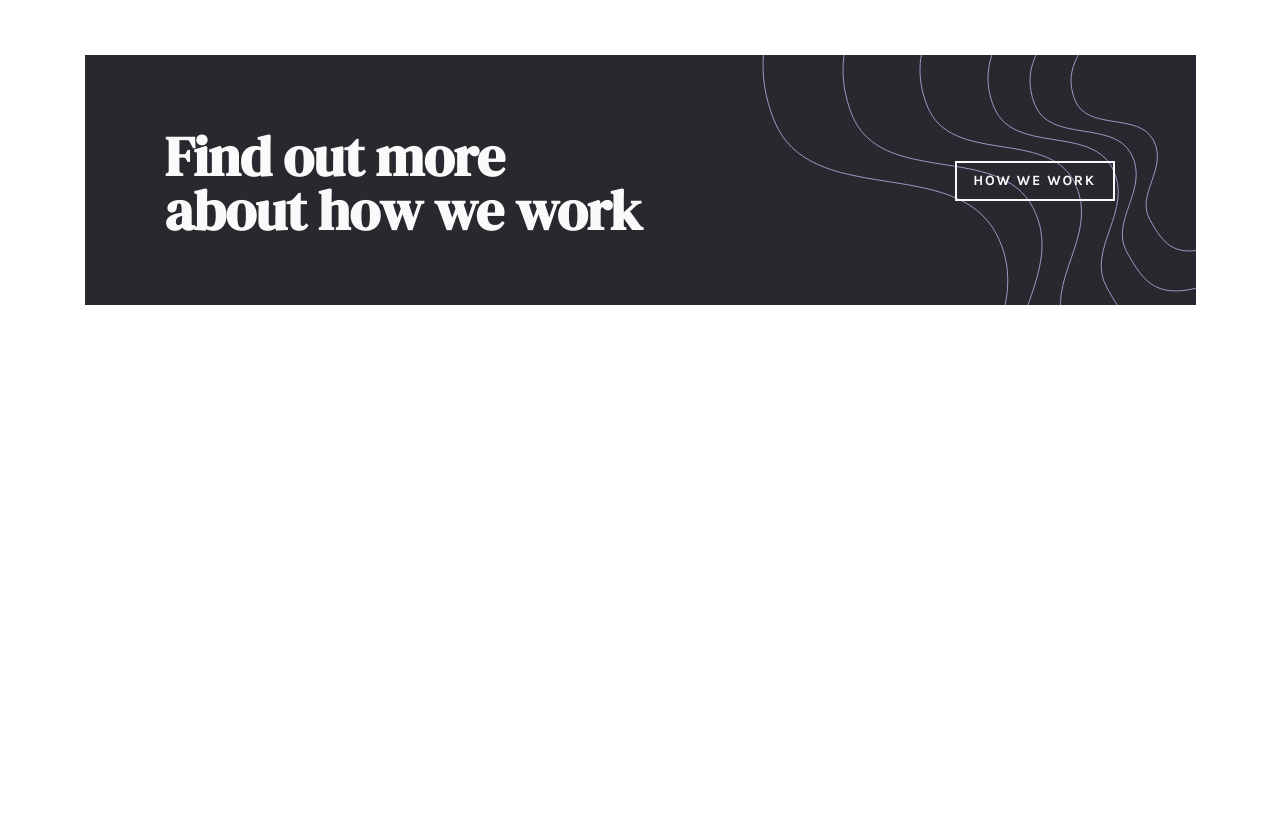
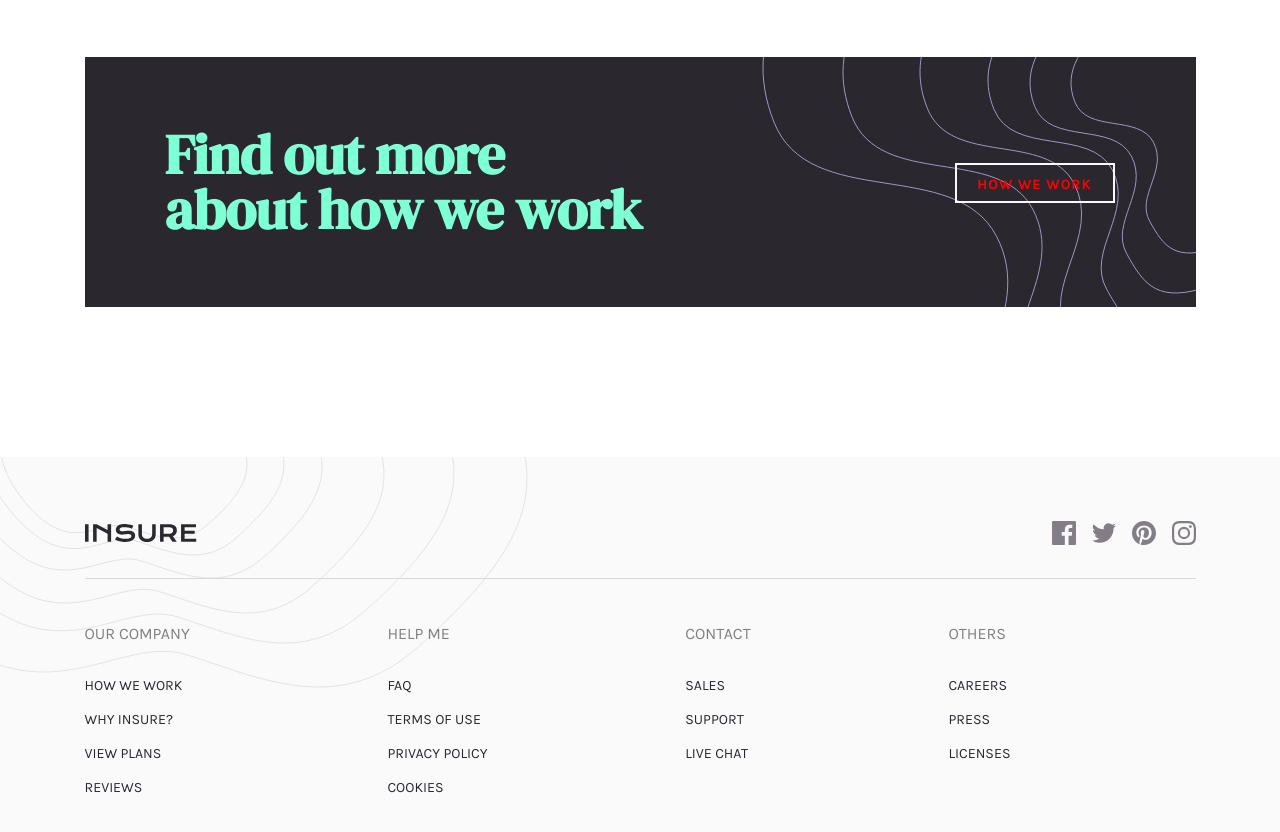
Before and after one commit to VictorKevz/insure-homepage, a React (Vite) app: page / in a window 1280 px wide. Shown: the part 1560-2392 px from the top of the page. Before the commit the page ends 1865 px from the top, so only its background shows below. Built offline with nearby package versions, Linux system fonts and the light colour scheme.

Commit message:
Full page

```diff
--- a/src/App.jsx
+++ b/src/App.jsx
@@ -3,6 +3,7 @@ import "./App.css"
 import Navbar from "./components/Navbar"
 import Hero from "./components/Hero"
 import Features from "./components/Features/Features"
+import Footer from "./components/Footer/Footer"
 
 
 
@@ -15,6 +16,7 @@ function App() {
           <Navbar/>
           <Hero/>
           <Features/>
+          <Footer/>
         </div>
       </div>
     </main>
--- a/src/components/Features/Features.jsx
+++ b/src/components/Features/Features.jsx
@@ -36,7 +36,7 @@ function Features() {
         </div>
         <div className="cta-container">
             <h4 className="cta-title">Find out more <br/>about how we work</h4>
-            <a href="" className="cta link">How we work</a>
+            <a className="cta link">How we work</a>
         </div>
       </div>
     </div>
--- /dev/null
+++ b/src/components/Footer/Data.jsx
@@ -0,0 +1,27 @@
+
+
+
+const footerLinks = [
+    {
+        id:1,
+        name:"Our company",
+        links:["How we work","Why Insure?","View plans","Reviews"]
+    },
+    {
+        id:2,
+        name:"Help me",
+        links:["FAQ","Terms of use","Privacy policy","Cookies" ]
+    },
+    {
+        id:3,
+        name:"Contact",
+        links:[" Sales","Support","Live chat"]
+    },
+    {
+        id:4,
+        name:"Others",
+        links:["Careers","Press","Licenses"]
+    },
+]
+
+export default footerLinks;
--- /dev/null
+++ b/src/components/Footer/Footer.jsx
@@ -0,0 +1,57 @@
+import React from "react";
+import "../css/footer.css";
+import logo from "../../assets/images/logo.svg";
+import fb from "../../assets/images/icon-facebook.svg";
+import ig from "../../assets/images/icon-instagram.svg";
+import pin from "../../assets/images/icon-pinterest.svg";
+import twitter from "../../assets/images/icon-twitter.svg";
+import footerLinks from "./Data";
+
+function Footer() {
+  return (
+    <div className="footer wrapper">
+      <div className="footer-container">
+        <div className="footer-logo-container-socials">
+          <img src={logo} alt="footer-logo" className="footer-logo" />
+          <div className="social-icons-container">
+            <img src={fb} alt="facebook-icon" className="footer-icon" />
+            <img src={twitter} alt="twitter-icon" className="footer-icon" />
+            <img src={pin} alt="pinterest-icon" className="footer-icon" />
+            <img src={ig} alt="instagram-icon" className="footer-icon" />
+          </div>
+        </div>
+        <ul className="footer-links-container">
+          {footerLinks.map((obj) => {
+            let footerClassName;
+            if (obj.id === 1) {
+              footerClassName = "first";
+            }
+            if (obj.id === 2) {
+              footerClassName = "second";
+            }
+            if (obj.id === 3) {
+              footerClassName = "third";
+            }
+            else{
+              footerClassName = "fourth"
+            }
+            return (
+              <li key={obj.id} className={`link-name ${footerClassName}`}>
+                {obj.name}
+                <ul className="footer-link">
+                  {obj.links.map((link, index) => (
+                    <li key={index} className="link-item">
+                      {link}
+                    </li>
+                  ))}
+                </ul>
+              </li>
+            );
+          })}
+        </ul>
+      </div>
+    </div>
+  );
+}
+
+export default Footer;
--- a/src/components/css/features.css
+++ b/src/components/css/features.css
@@ -24,7 +24,7 @@
   justify-content: space-between;
   align-items: center;
   margin-top: 7.9rem;
-  padding-bottom: 15.3rem;
+  padding-bottom: 15.5rem;
 }
 .feature-item,
 .feature-text-container {
@@ -88,12 +88,14 @@ margin-left: 12px;
 }
 .cta-title{
     font-size: 5.6rem;
-    margin-top: 7px;
-    line-height: .96;
-    letter-spacing: -.057rem;
+    margin-top: 1px;
+    line-height: .98;
+    letter-spacing: -.058rem;
+    color: aquamarine;
 }
 .cta.link{
     width: 16rem;
     margin-right: 1px;
     margin-top: 1px;
+    padding-top: 4px;
 }
--- a/src/components/css/footer.css
+++ b/src/components/css/footer.css
@@ -0,0 +1,76 @@
+.footer{
+    /* justify-content: center; */
+    min-height: 393px;
+    margin-top: 15rem;
+    padding-top: 6.4rem;
+    background-image: url("../../assets/images/bg-pattern-footer-desktop.svg");
+    background-color: #FAFAFA;
+    background-repeat: no-repeat;
+    background-position: top left;
+}
+.footer-container{
+    max-width: 1111px;
+    width: 100%;
+    display: flex;
+    flex-direction: column;
+}
+.footer-logo-container-socials{
+    display: flex;
+    align-items: center;
+    justify-content: space-between;
+    padding-bottom: 3.3rem;
+    border-bottom: 1px solid #D9D9D9;
+}
+.social-icons-container{
+    display: flex;
+    align-items: center;
+    gap: 1.6rem;
+}
+.footer-links-container{
+    max-width: 926px;
+    width: 100%;
+    display: flex;
+    justify-content: space-between;
+    align-items: flex-start;
+    margin-top: 4.5rem;
+}
+.link-name{
+    font-size: 1.6rem;
+    color: #817F82;
+    font-weight: 400;
+
+}
+/* .link-name.first{
+    margin-right: 18rem;
+}
+.link-name.second{
+    margin-right: 22.3rem;
+}
+.link-name.third{
+    margin-right: 22rem;
+} */
+.footer-link{
+    margin-top: 3.4rem;
+    display: flex;
+    flex-direction: column;
+    gap: 1.7rem;
+
+}
+.link-item{
+    color: var(--Very-Dark-Violet);
+    color: #2A2734;
+    font-weight: 400;
+}
+
+
+/* .footer-icon:hover{
+transform: scale(1.3);
+display: flex;
+justify-content: center;
+align-items: center;
+border: 1px solid var(--Dark-Violet);
+border-radius: 50%;
+padding: 5px;
+transition:all ease-in;
+cursor: pointer;
+} */
--- a/src/components/css/hero.css
+++ b/src/components/css/hero.css
@@ -33,6 +33,7 @@
 .bottom-line{
     position: absolute;
     bottom: -43.3rem;
+    background-color: #B1A4B2;
 }
 .hero-text-container{
     display: flex;
--- a/src/components/css/navbar.css
+++ b/src/components/css/navbar.css
@@ -23,11 +23,9 @@
 .nav-link{
     display: flex;
     align-items: center;
-    text-transform: uppercase;
-    font-size: 1.42rem;
     letter-spacing: 1.7px;
     margin-top: 2px;
-    width: fit-content;
+
 }
 .nav-link:nth-child(1){
     margin-right: 2.25rem;
@@ -61,3 +59,28 @@
     display: none;
 
 }
+
+/* ACTIVE STATES */
+.nav-link:not(.nav-link.link):before{
+    content: "";
+    position: absolute;
+    width: 100%;
+    height: 3px;
+    background-color: var(--Dark-Violet);
+    left: 0;
+    bottom: -3px;
+    transform: scale(0);
+    transition: .3s ease-in-out;
+}
+.nav-link:not(.nav-link.link):hover::before{
+    transform: scale(1);
+}
+.nav-link:hover{
+color: var(--Very-Dark-Violet);
+}
+.nav-link.link:hover{
+    background-color: var(--Very-Dark-Violet);
+    color: var(--Very-Light-Gray);
+    transform: scale(1.1);
+
+}
--- a/src/index.css
+++ b/src/index.css
@@ -1,6 +1,6 @@
 /* Common Styles */
 
-.nav.wrapper,.hero.wrapper,.hero-container.wrapper,.features.wrapper{
+.nav.wrapper,.hero.wrapper,.hero-container.wrapper,.features.wrapper,.footer.wrapper{
   width: 100%;
   display: flex;
   flex-direction: column;
@@ -12,13 +12,28 @@
   height: 4rem;
   border: 2px solid var(--Very-Light-Gray);
   color: var(--Very-Light-Gray);
+  color: red;
   justify-content: center;
   align-items: center;
   display: flex;
   text-transform: uppercase;
   font-size: 1.42rem;
-letter-spacing: 1.7px;
+letter-spacing: 1px;
 font-weight: 700;
+transition: .3s ease-in-out;
+
 
 
 }
+.link:hover{
+  background-color: var(--Very-Light-Gray);
+  color: var(--Very-Dark-Violet);
+  transform: scale(1.1);
+
+}
+li{
+  width: fit-content;
+  position: relative;
+    text-transform: uppercase;
+    font-size: 1.42rem;
+}
```
Also changed, not shown: src/components/Navbar.jsx (+16 -4 lines), src/components/Footer.jsx (deleted), 1 other file (tests, documents, lock files or other folders).
